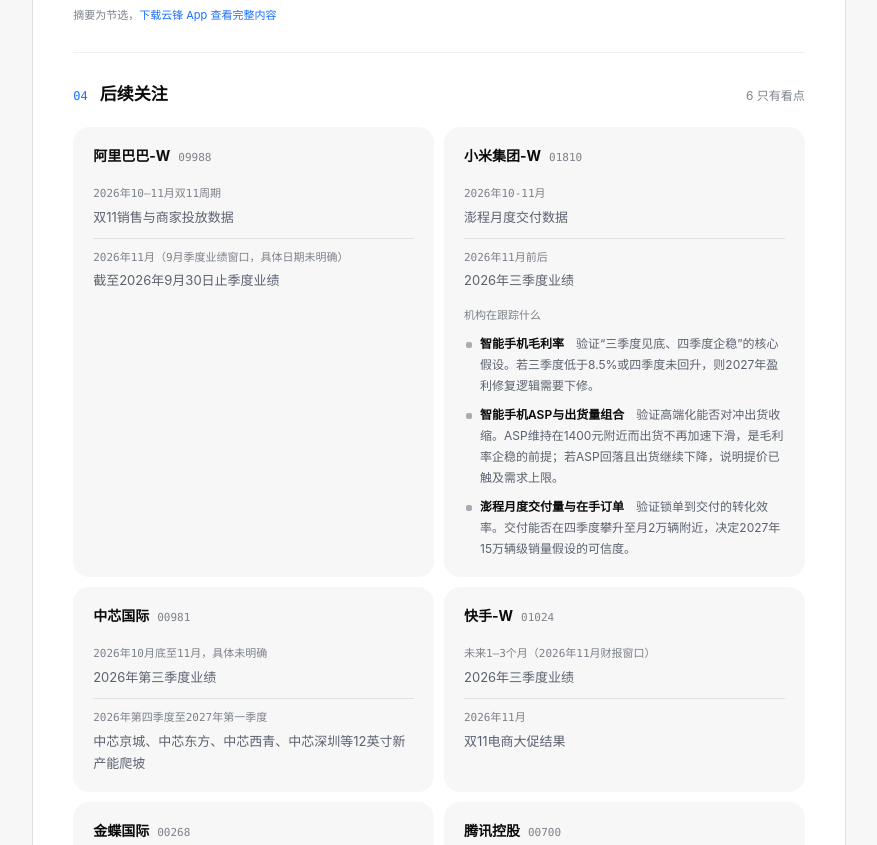
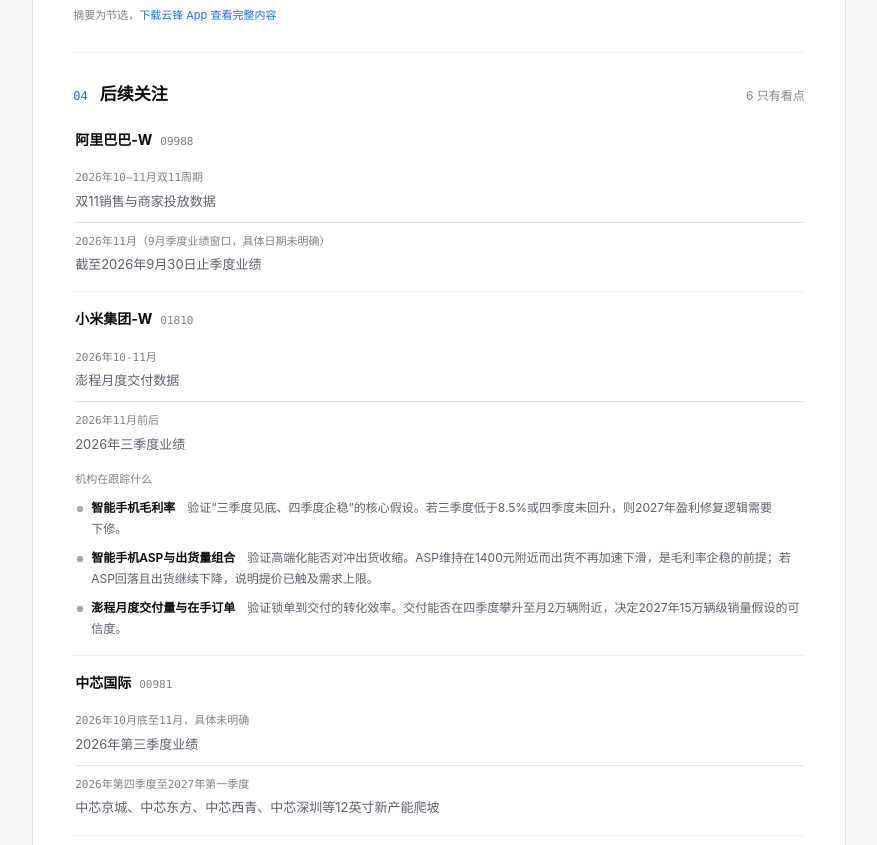
Before and after one commit to DevIanMu/yf-ai-slides, a plain HTML site: page hk-ai-weekly/v3/index.html in a window 1280 px wide. Shown: the part 4440-5285 px from the top of the page, without its empty margins (19-896 px from the left). Drawn offline with Linux system fonts and the light colour scheme.

Commit message:
hk-ai-weekly v3: flatten catalyst section to single-column rows (uneven card heights)

```diff
--- a/hk-ai-weekly/v3/rich.css
+++ b/hk-ai-weekly/v3/rich.css
@@ -370,3 +370,12 @@
 .catalyst-item .watching-title { margin: 16px 0 8px; }
 .catalyst-item .watching-list li { padding-left: 16px; line-height: 1.75; }
 .catalyst-item .watching-list li::before { left: 2px; top: 9px; }
+
+/* ---------------- V3 后续关注布局改单栏行式（2026-10-30） ----------------
+   双列卡片会因"有无机构跟踪指标"产生高度差与卡内空白；改为整行单栏：
+   每只股票一行（股票名 + 事件 + 跟踪指标），行与行细分隔线，内容多少都只撑自己的行高。 */
+.catalyst-list { grid-template-columns: 1fr; gap: 0; }
+.catalyst-item { padding: 16px 2px; border-radius: 0; background: transparent; }
+.catalyst-item:first-child { padding-top: 2px; }
+.catalyst-item + .catalyst-item { border-top: 1px solid var(--hairline-soft); }
+.catalyst-item .watching-list { max-width: 760px; }
```
